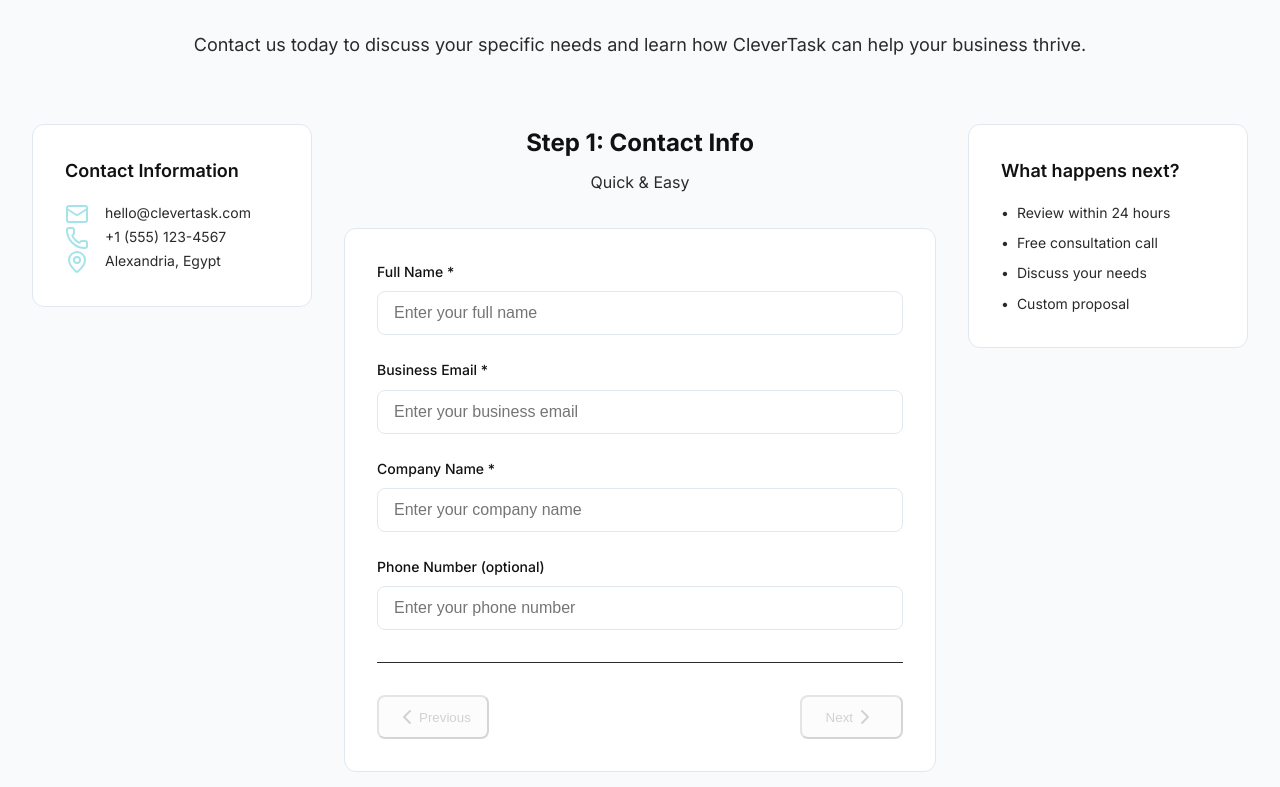
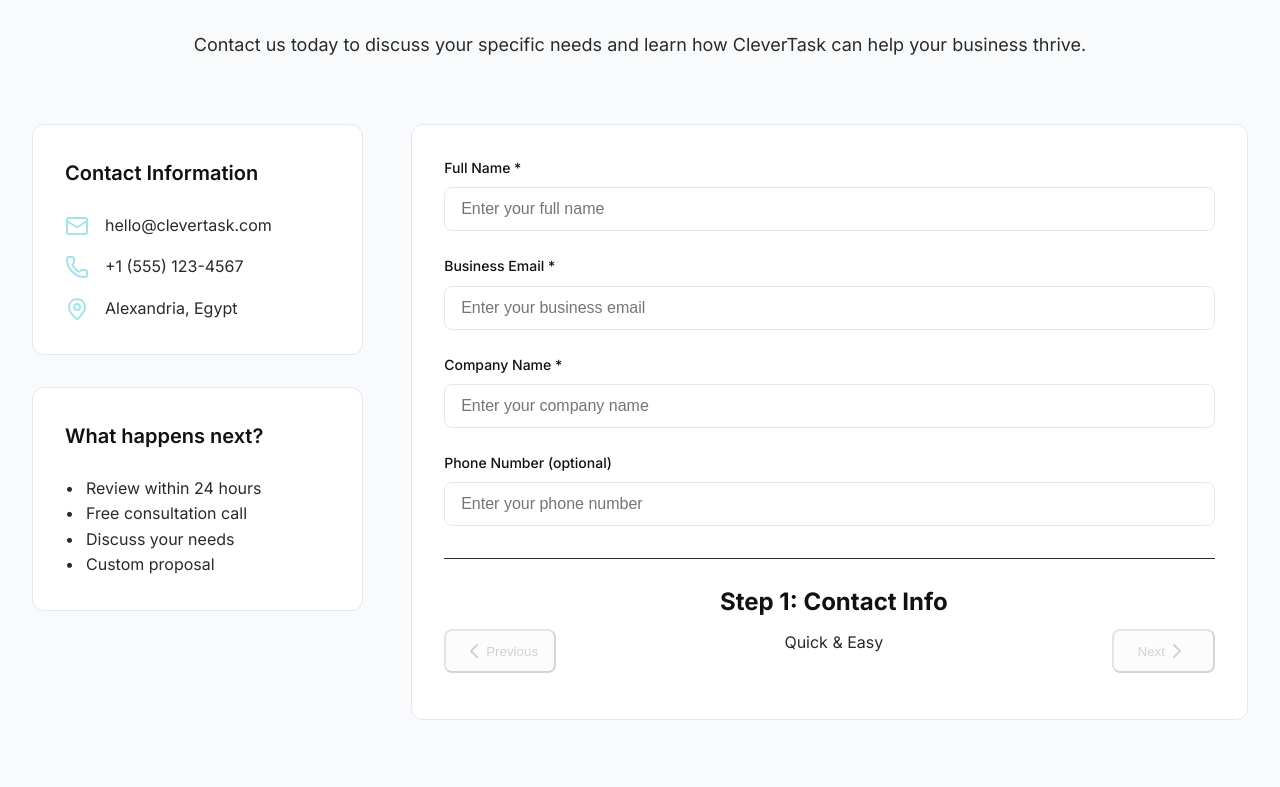
Before and after one commit to tonyfayez111/clevertask, a Next.js app: page / in a window 1280 px wide. Shown: the part 2613-3400 px from the top of the page. Built offline with nearby package versions, Linux system fonts and the light colour scheme.

Commit message:
contact section enhancment

```diff
--- a/app/globals.css
+++ b/app/globals.css
@@ -1033,11 +1033,14 @@
   .lg\:grid-cols-2 { grid-template-columns: repeat(2, minmax(0, 1fr)); }
   .lg\:grid-cols-3 { grid-template-columns: repeat(3, minmax(0, 1fr)); }
   .lg\:grid-cols-4 { grid-template-columns: repeat(4, minmax(0, 1fr)); }
+  .lg\:grid-cols-5 { grid-template-columns: repeat(5, minmax(0, 1fr)); }
+  .lg\:grid-cols-10 { grid-template-columns: repeat(10, minmax(0, 1fr)); }
   .lg\:grid-cols-12 { grid-template-columns: repeat(12, minmax(0, 1fr)); }
   .lg\:col-span-1 { grid-column: span 1 / span 1; }
   .lg\:col-span-2 { grid-column: span 2 / span 2; }
   .lg\:col-span-3 { grid-column: span 3 / span 3; }
   .lg\:col-span-6 { grid-column: span 6 / span 6; }
+  .lg\:col-span-7 { grid-column: span 7 / span 7; }
   .lg\:sticky { position: sticky; }
   .lg\:top-8 { top: 2rem; }
   .lg\:w-80 { width: 20rem; }
@@ -1045,6 +1048,7 @@
   .lg\:items-start { align-items: flex-start; }
   .lg\:justify-between { justify-content: space-between; }
   .lg\:gap-8 { gap: 2rem; }
+  .lg\:gap-12 { gap: 3rem; }
   .lg\:gap-16 { gap: 4rem; }
   .lg\:justify-end { justify-content: flex-end; }
   .lg\:justify-start { justify-content: flex-start; }
@@ -1092,6 +1096,30 @@
 .lg\:gap-12 { gap: 3rem; }
 .lg\:gap-16 { gap: 4rem; }
 
+/* Spacing utilities */
+.space-y-8 > * + * { margin-top: 2rem; }
+.mr-3 { margin-right: 0.75rem; }
+
+/* Padding utilities */
+.pt-28 { padding-top: 7rem; }
+.pt-24 { padding-top: 6rem; }
+.pt-20 { padding-top: 5rem; }
+.pt-16 { padding-top: 4rem; }
+.pt-12 { padding-top: 3rem; }
+.pt-8 { padding-top: 2rem; }
+.pt-6 { padding-top: 1.5rem; }
+.pt-4 { padding-top: 1rem; }
+
+/* Margin utilities */
+.mt-28 { margin-top: 7rem; }
+.mt-24 { margin-top: 6rem; }
+.mt-20 { margin-top: 5rem; }
+.mt-16 { margin-top: 4rem; }
+.mt-12 { margin-top: 3rem; }
+.mt-8 { margin-top: 2rem; }
+.mt-6 { margin-top: 1.5rem; }
+.mt-4 { margin-top: 1rem; }
+
 /* Justify utilities */
 .justify-end { justify-content: flex-end; }
 .justify-start { justify-content: flex-start; }
--- a/components/ContactSection.tsx
+++ b/components/ContactSection.tsx
@@ -70,64 +70,63 @@
             Contact us today to discuss your specific needs and learn how CleverTask can help your business thrive.            </p>
           </div>
 
-          {/* Three Column Layout with Larger Center */}
+          {/* Two Column Layout: Left Info (30%) + Right Form (70%) */}
           <div className="max-w-7xl mx-auto">
-            <div className="grid lg:grid-cols-12 gap-6 lg:gap-8">
-              {/* Contact Information - Left Side (Compact) */}
-              <div className="lg:col-span-3">
+            <div className="grid lg:grid-cols-10 gap-8 lg:gap-12">
+              {/* Left Side - Contact Info + What Happens Next (30%) */}
+              <div className="lg:col-span-3 space-y-8 ">
+                {/* Contact Information */}
                 <div className="contact-form">
-                  <h3 className="text-lg font-semibold mb-4 text-primary">Contact Information</h3>
-                  <div className="space-y-3">
+                  <h3 className="text-xl font-semibold mb-6 text-primary">Contact Information</h3>
+                  <div className="space-y-4">
                     <div className="flex items-center">
-                      <Mail className="contact-icon w-4 h-4" />
-                      <span className="text-secondary text-sm">hello@clevertask.com</span>
+                      <Mail className="contact-icon w-5 h-5" />
+                      <span className="text-secondary">hello@clevertask.com</span>
                     </div>
                     <div className="flex items-center">
-                      <Phone className="contact-icon w-4 h-4" />
-                      <span className="text-secondary text-sm">+1 (555) 123-4567</span>
+                      <Phone className="contact-icon w-5 h-5" />
+                      <span className="text-secondary">+1 (555) 123-4567</span>
                     </div>
                     <div className="flex items-center">
-                      <MapPin className="contact-icon w-4 h-4" />
-                      <span className="text-secondary text-sm">Alexandria, Egypt</span>
+                      <MapPin className="contact-icon w-5 h-5" />
+                      <span className="text-secondary">Alexandria, Egypt</span>
                     </div>
                   </div>
                 </div>
+
+                {/* What Happens Next */}
+                <div className="contact-form">
+                  <h4 className="text-xl font-semibold text-primary mb-6">What happens next?</h4>
+                  <ul className="text-base text-secondary space-y-3">
+                    <li className="flex items-start">
+                      <span className="text-primary-light-blue mr-3">•</span>
+                      <span>Review within 24 hours</span>
+                    </li>
+                    <li className="flex items-start">
+                      <span className="text-primary-light-blue mr-3">•</span>
+                      <span>Free consultation call</span>
+                    </li>
+                    <li className="flex items-start">
+                      <span className="text-primary-light-blue mr-3">•</span>
+                      <span>Discuss your needs</span>
+                    </li>
+                    <li className="flex items-start">
+                      <span className="text-primary-light-blue mr-3">•</span>
+                      <span>Custom proposal</span>
+                    </li>
+                  </ul>
+                </div>
               </div>
 
-              {/* Multi-Step Form - Center (Larger) */}
-              <div className="lg:col-span-6">
-                <div className="w-full max-w-3xl mx-auto">
+              {/* Right Side - Multi-Step Form (70%) */}
+              <div className="lg:col-span-7">
+                <div className="w-full">
                   <MultiStepContactForm
                     key={formKey}
                     onSubmit={handleFormSubmit}
                     isSubmitting={isSubmitting}
                     hasSubmitted={hasSubmitted}
                   />
-                </div>
-              </div>
-
-              {/* What Happens Next - Right Side (Compact) */}
-              <div className="lg:col-span-3">
-                <div className="contact-form">
-                  <h4 className="text-lg font-semibold text-primary mb-4">What happens next?</h4>
-                  <ul className="text-sm text-secondary space-y-2">
-                    <li className="flex items-start">
-                      <span className="text-primary-light-blue mr-2 text-xs">•</span>
-                      <span>Review within 24 hours</span>
-                    </li>
-                    <li className="flex items-start">
-                      <span className="text-primary-light-blue mr-2 text-xs">•</span>
-                      <span>Free consultation call</span>
-                    </li>
-                    <li className="flex items-start">
-                      <span className="text-primary-light-blue mr-2 text-xs">•</span>
-                      <span>Discuss your needs</span>
-                    </li>
-                    <li className="flex items-start">
-                      <span className="text-primary-light-blue mr-2 text-xs">•</span>
-                      <span>Custom proposal</span>
-                    </li>
-                  </ul>
                 </div>
               </div>
             </div>
--- a/components/MultiStepContactForm.tsx
+++ b/components/MultiStepContactForm.tsx
@@ -322,18 +322,12 @@
 
 
       {/* Step Header */}
-      <div className="text-center mb-8">
-        <h2 className="text-2xl font-bold text-primary mb-2">
-          Step {currentStep}: {formSteps[currentStep - 1]?.title}
-        </h2>
-        <p className="text-secondary">
-          {formSteps[currentStep - 1]?.description}
-        </p>
-      </div>
+
 
       {/* Form Content */}
       <form onSubmit={handleSubmit} className="contact-form">
         {renderStepContent()}
+
 
         {/* Navigation Buttons */}
         <div className="flex justify-between items-center mt-8 pt-6 border-t border-border-color">
@@ -350,7 +344,14 @@
             <ChevronLeft className="w-4 h-4" />
             <span>Previous</span>
           </button>
-
+          <div className="text-center mb-8">
+        <h2 className="text-2xl font-bold text-primary mb-2">
+          Step {currentStep}: {formSteps[currentStep - 1]?.title}
+        </h2>
+        <p className="text-secondary">
+          {formSteps[currentStep - 1]?.description}
+        </p>
+      </div>
           {currentStep < formSteps.length ? (
             <button
               type="button"
```
